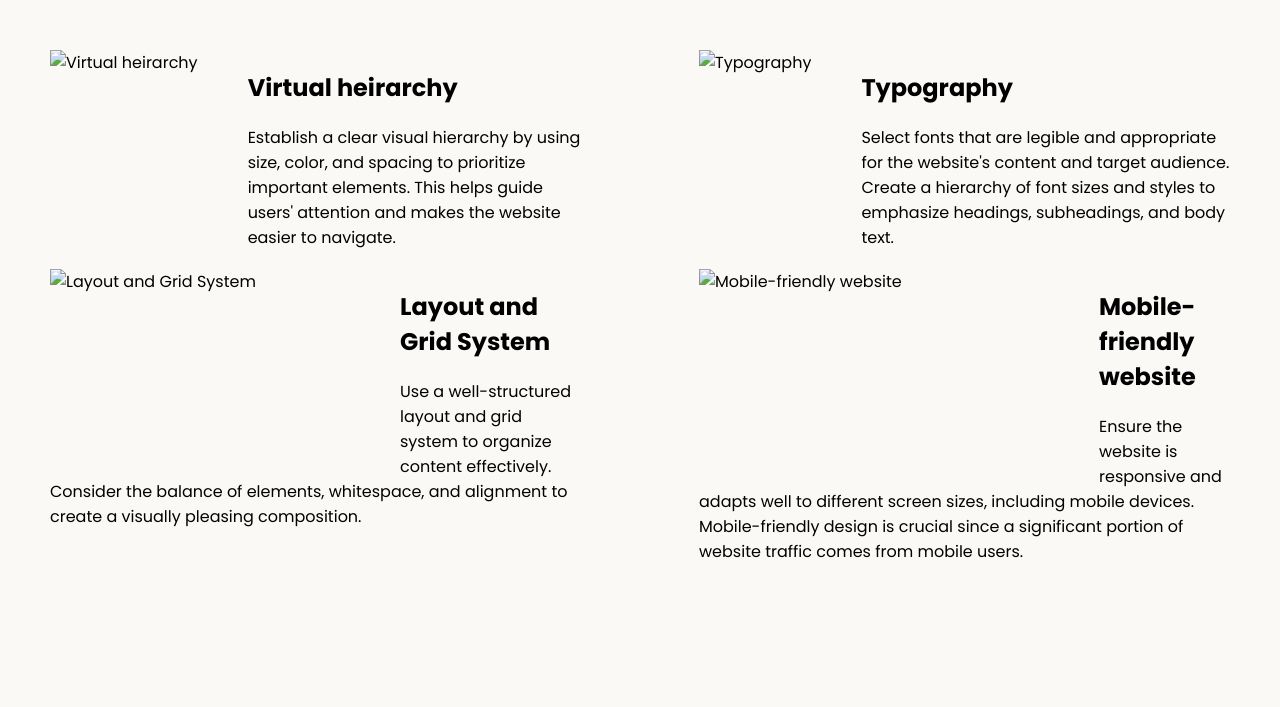
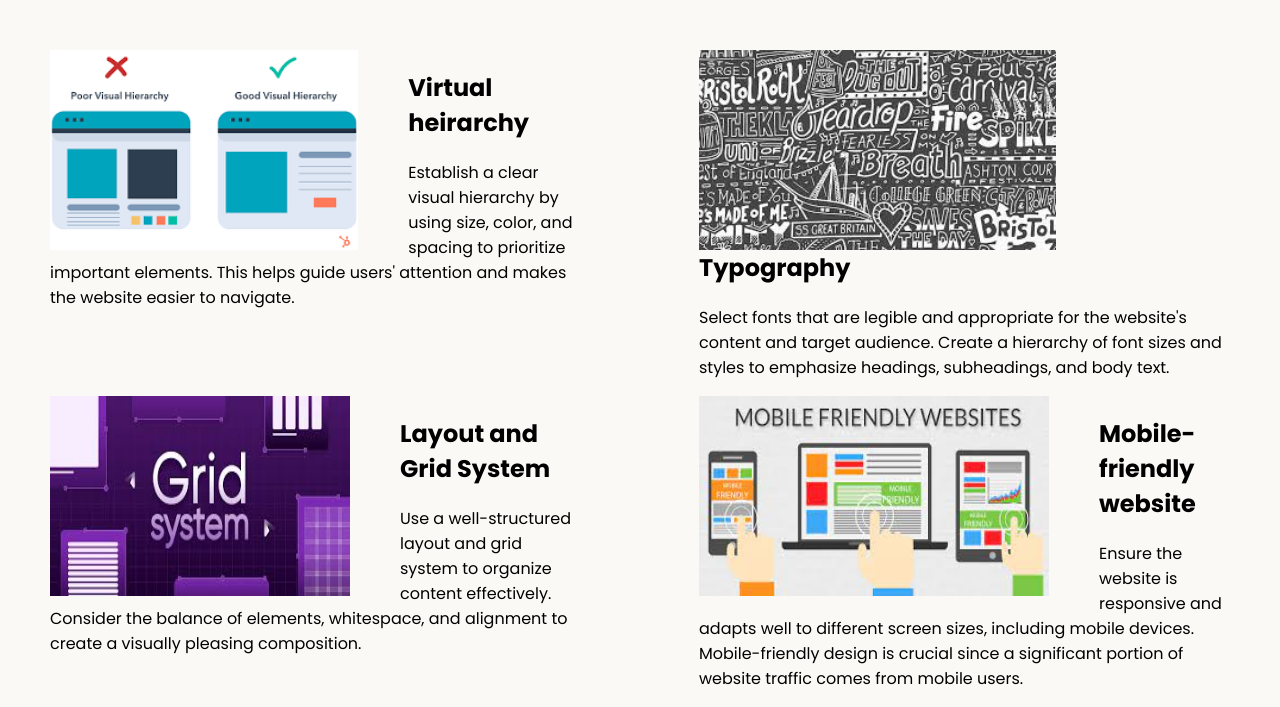
Before and after one commit to adityakulkarni4044/Agency, a plain HTML site: page index1.html in a window 1280 px wide. Shown: the part 227-934 px from the top of the page. Before the commit the page ends 810 px from the top, so only its background shows below. Drawn offline with Linux system fonts and the light colour scheme.

Commit message:
Update index1.html

```diff
--- a/index1.html
+++ b/index1.html
@@ -14,12 +14,12 @@
 <body>
   <div class="main">
     <h1>Some more features </h1>
-    <div class="left card"><img class="tile-image" src="./assets/images/img.png" alt="Virtual heirarchy">
+    <div class="left card"><img class="tile-image" src="img.png" alt="Virtual heirarchy">
       <h2 class="card-title">Virtual heirarchy</h2>
       <p class="card-text">Establish a clear visual hierarchy by using size, color, and spacing to prioritize important elements. This helps guide users' attention and makes the website easier to navigate.</p>
     </div>
 
-    <div class="right card"><img class="tile-image" src="./assets/images/img2.jpeg" alt="Typography">
+    <div class="right card"><img class="tile-image" src="img2.jpeg" alt="Typography">
       <h2 class="card-title">Typography</h2>
       <p>Select fonts that are legible and appropriate for the website's content and target audience. Create a hierarchy of font sizes and styles to emphasize headings, subheadings, and body text.</p>
     </div>
@@ -27,12 +27,12 @@
 
   </div>
   <div class="main">
-    <div class="left card"><img class="tile-image" src="./assets/images/img3.jpeg" alt="Layout and Grid System" width="300px">
+    <div class="left card"><img class="tile-image" src="img3.jpeg" alt="Layout and Grid System" width="300px">
       <h2 class="card-title">Layout and Grid System</h2>
       <p class="card-text">Use a well-structured layout and grid system to organize content effectively. Consider the balance of elements, whitespace, and alignment to create a visually pleasing composition.</p>
     </div>
 
-    <div class="right card"><img class="tile-image" src="./assets/images/img4.jpeg" alt="Mobile-friendly website" width="350px">
+    <div class="right card"><img class="tile-image" src="img4.jpeg" alt="Mobile-friendly website" width="350px">
       <h2 class="card-title">Mobile-friendly website</h2>
       <p>Ensure the website is responsive and adapts well to different screen sizes, including mobile devices. Mobile-friendly design is crucial since a significant portion of website traffic comes from mobile users.</p>
     </div>
```
